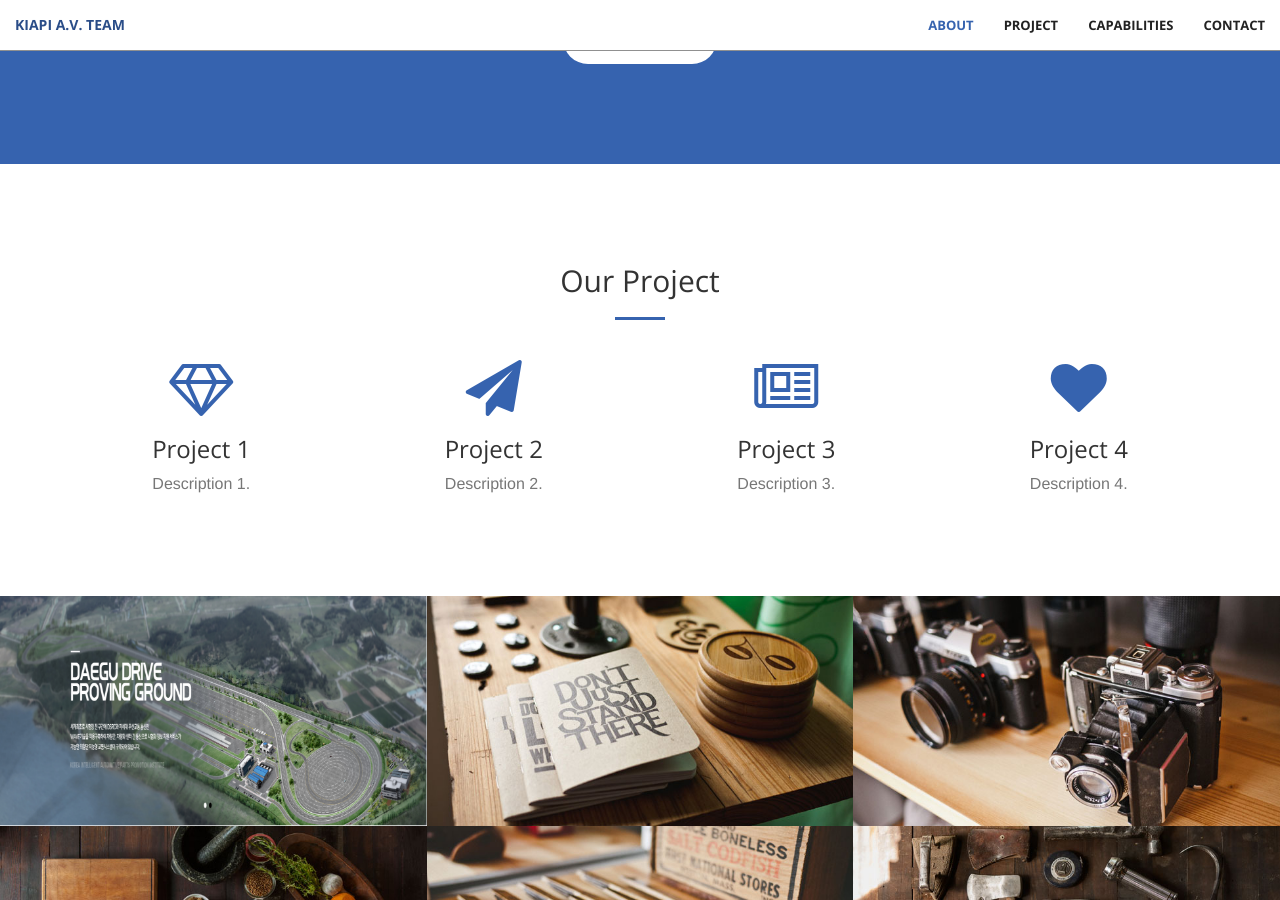
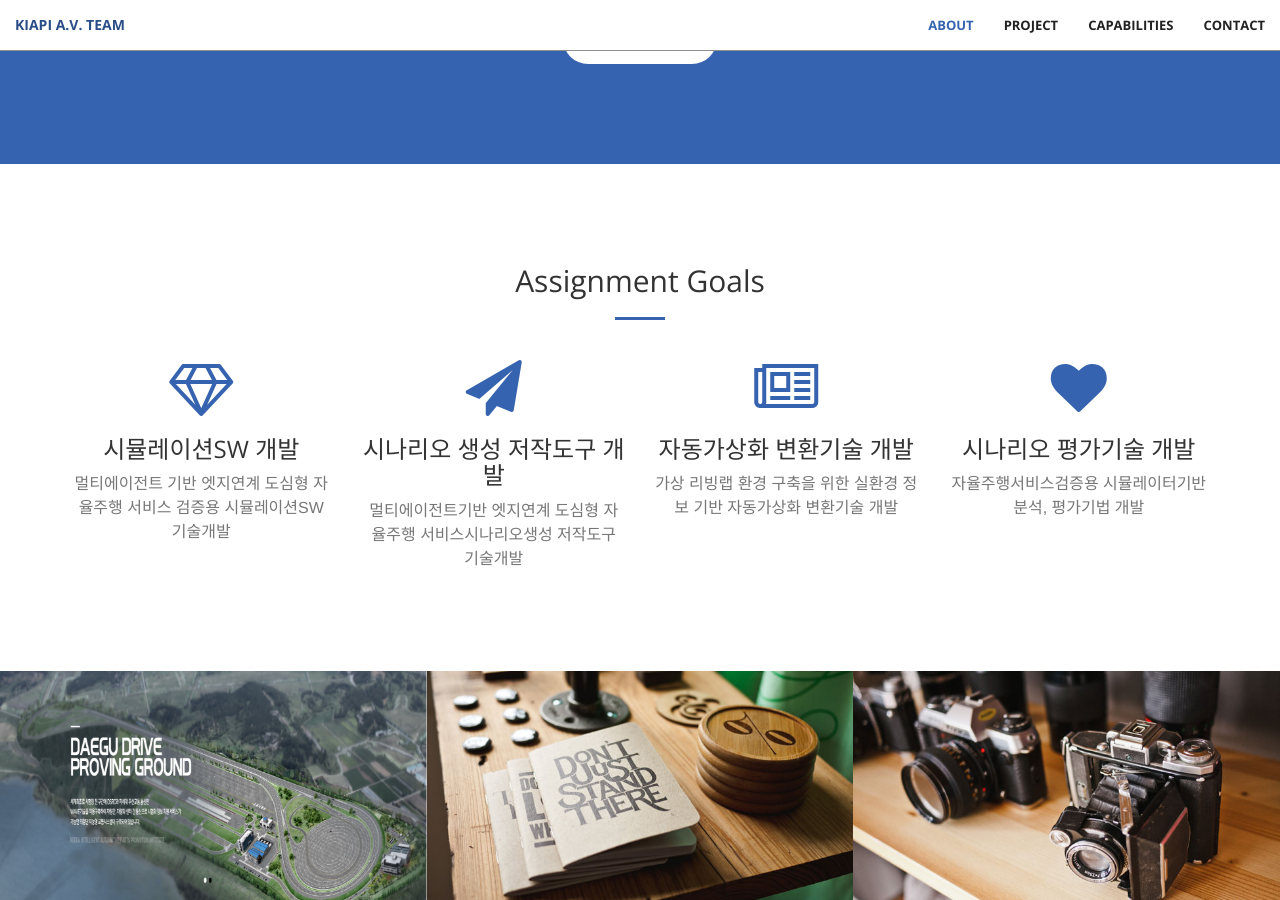
Before and after one commit to Yunhyeongseok-kiapi/kiapi_mulitagent.github.io, a Jekyll site: the page built from docs/index.html, in a window 1280 px wide and 900 px high, scrolled down 1274 px. Built offline with Jekyll 4.4.1, drawn with Linux system fonts in a browser that asks for light colours.

Commit message:
Update services.html

```diff
--- a/docs/_includes/services.html
+++ b/docs/_includes/services.html
@@ -2,7 +2,7 @@
     <div class="container">
         <div class="row">
             <div class="col-lg-12 text-center">
-                <h2 class="section-heading">Our Project</h2>
+                <h2 class="section-heading">Assignment Goals</h2>
                 <hr class="primary">
             </div>
         </div>
@@ -12,29 +12,29 @@
             <div class="col-lg-3 col-md-6 text-center">
                 <div class="service-box">
                     <i class="fa fa-4x fa-diamond wow bounceIn text-primary"></i>
-                    <h3>Project 1</h3>
-                    <p class="text-muted">Description 1.</p>
+                    <h3>시뮬레이션SW 개발</h3>
+                    <p class="text-muted">멀티에이전트 기반 엣지연계 도심형 자율주행 서비스 검증용 시뮬레이션SW 기술개발</p>
                 </div>
             </div>
             <div class="col-lg-3 col-md-6 text-center">
                 <div class="service-box">
                     <i class="fa fa-4x fa-paper-plane wow bounceIn text-primary" data-wow-delay=".1s"></i>
-                    <h3>Project 2</h3>
-                    <p class="text-muted">Description 2.</p>
+                    <h3>시나리오 생성 저작도구 개발</h3>
+                    <p class="text-muted">멀티에이전트기반 엣지연계 도심형 자율주행 서비스시나리오생성 저작도구 기술개발</p>
                 </div>
             </div>
             <div class="col-lg-3 col-md-6 text-center">
                 <div class="service-box">
                     <i class="fa fa-4x fa-newspaper-o wow bounceIn text-primary" data-wow-delay=".2s"></i>
-                    <h3>Project 3</h3>
-                    <p class="text-muted">Description 3.</p>
+                    <h3>자동가상화 변환기술 개발</h3>
+                    <p class="text-muted">가상 리빙랩 환경 구축을 위한 실환경 정보 기반 자동가상화 변환기술 개발</p>
                 </div>
             </div>
             <div class="col-lg-3 col-md-6 text-center">
                 <div class="service-box">
                     <i class="fa fa-4x fa-heart wow bounceIn text-primary" data-wow-delay=".3s"></i>
-                    <h3>Project 4</h3>
-                    <p class="text-muted">Description 4.</p>
+                    <h3>시나리오 평가기술 개발</h3>
+                    <p class="text-muted">자율주행서비스검증용 시뮬레이터기반 분석, 평가기법 개발</p>
                 </div>
             </div>
         </div>
```
